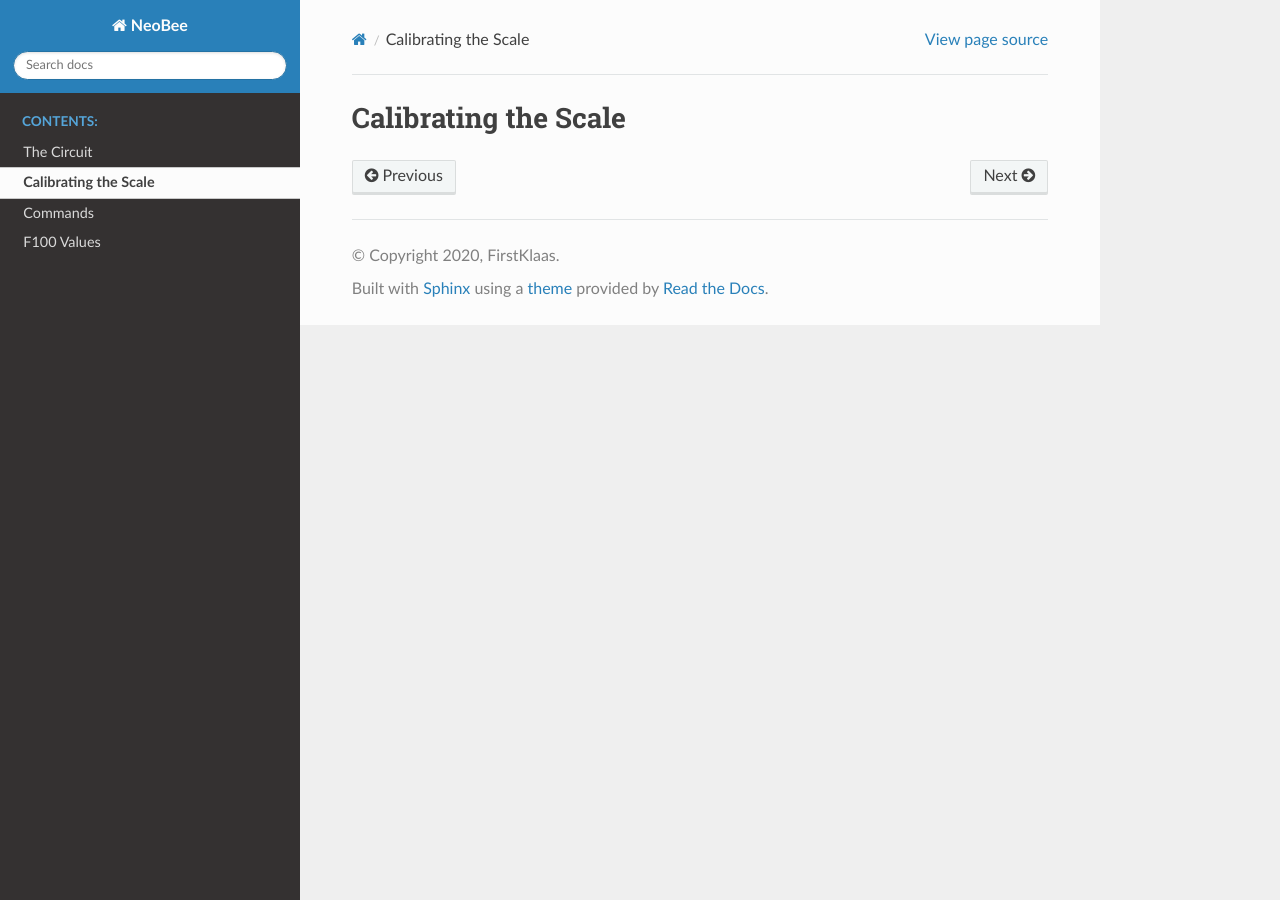
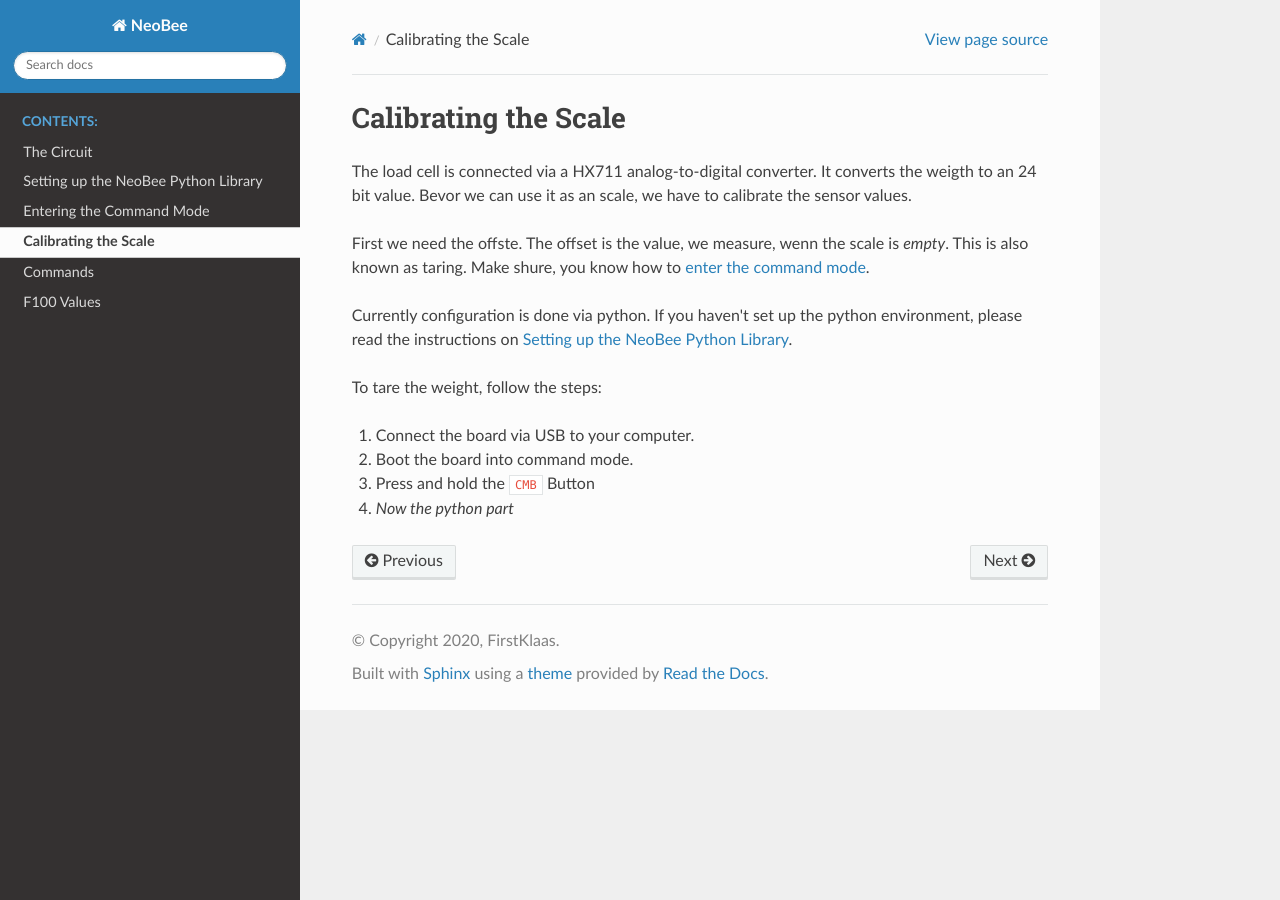
Before and after one commit to FirstKlaas/neobee, a Sphinx documentation site: the page built from documentation/source/calibration.rst, in a window 1280 px wide. Built offline with Sphinx 7.4.7 and the Read the Docs theme 2.0.0, drawn with Linux system fonts in a browser that asks for light colours.

Commit message:
Continuing with the documentation

```diff
--- a/documentation/source/calibration.rst
+++ b/documentation/source/calibration.rst
@@ -1,2 +1,23 @@
 Calibrating the Scale
 =====================
+
+The load cell is connected via a HX711 analog-to-digital
+converter. It converts the weigth to an 24 bit value.
+Bevor we can use it as an scale, we have to calibrate
+the sensor values.
+
+First we need the offste. The offset is the value, we
+measure, wenn the scale is *empty*. This is also known as
+taring. Make shure, you know how to
+:ref:`enter the command mode<entering-command-mode>`.
+
+Currently configuration is done via python. If you haven't
+set up the python environment, please read the instructions
+on :ref:`setting-up-the-python-library`.
+
+To tare the weight, follow the steps:
+
+1. Connect the board via USB to your computer.
+2. Boot the board into command mode.
+3. Press and hold the ``CMB`` Button
+4. *Now the python part*
--- a/documentation/source/index.rst
+++ b/documentation/source/index.rst
@@ -11,6 +11,8 @@ Welcome to NeoBee's documentation!
    :caption: Contents:
 
    circuit
+   python_environment
+   entering_command_mode
    calibration
    commands
    f100
--- /dev/null
+++ b/documentation/source/python_environment.rst
@@ -0,0 +1,4 @@
+.. _setting-up-the-python-library:
+
+Setting up the NeoBee Python Library
+====================================
```
Also changed, not shown: documentation/source/entering_command_mode.rst (added, +12 -0 lines).
